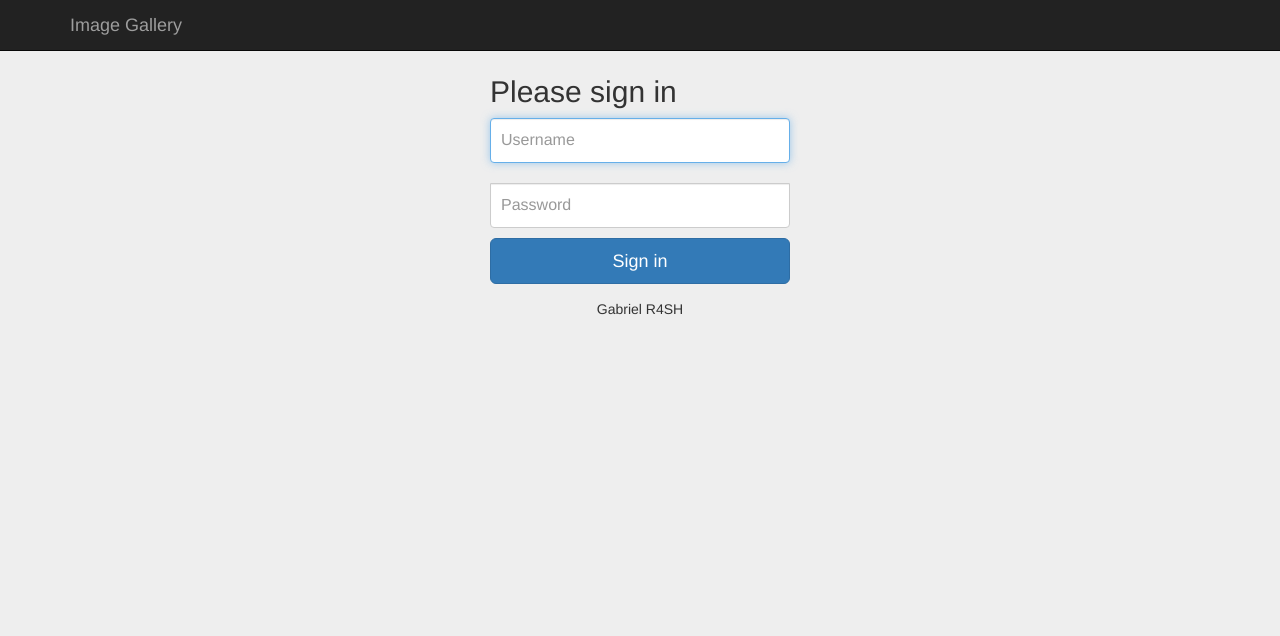
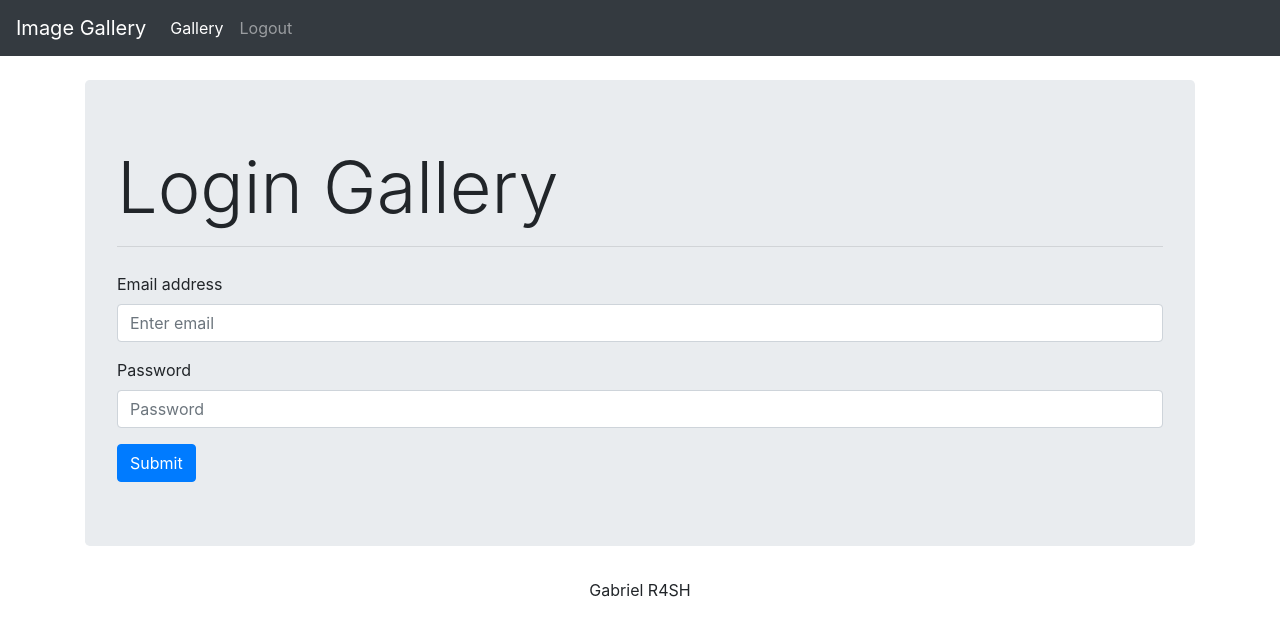
Before and after one commit to GabrielR4SH/Galery_Photo-PHP, a PHP site: page / in a window 1280 px wide. Shown: the top 636 px of the page. Run offline with PHP 8.4, Linux system fonts and the light colour scheme; some libraries are stand-ins or nearby versions.

Commit message:
Login Screen Ready for tests

```diff
--- a/css/signin.css
+++ b/css/signin.css
@@ -1,40 +1,13 @@
+
+*{
+  margin: 0;
+}
 body {
-    padding-top: 40px;
-    padding-bottom: 40px;
-    background-color: #eee;
+    background-color: rgb(226, 216, 216);
   }
 
-  .form-signin {
-    max-width: 330px;
-    padding: 15px;
-    margin: 0 auto;
-  }
-  .form-signin .form-signin-heading,
-  .form-signin .checkbox {
-    margin-bottom: 10px;
-  }
-  .form-signin .checkbox {
-    font-weight: normal;
-  }
-  .form-signin .form-control {
-    position: relative;
-    height: auto;
-    -webkit-box-sizing: border-box;
-       -moz-box-sizing: border-box;
-            box-sizing: border-box;
-    padding: 10px;
-    font-size: 16px;
-  }
-  .form-signin .form-control:focus {
-    z-index: 2;
-  }
-  .form-signin input[type="email"] {
-    margin-bottom: -1px;
-    border-bottom-right-radius: 0;
-    border-bottom-left-radius: 0;
-  }
-  .form-signin input[type="password"] {
-    margin-bottom: 10px;
-    border-top-left-radius: 0;
-    border-top-right-radius: 0;
-  }
+form{
+
+  margin-top: 25px;
+
+}
--- a/includes/_header.php
+++ b/includes/_header.php
@@ -1,72 +1,39 @@
-<?php
-include "includes/_login_check.php";
-?>
+<!doctype html>
+<html lang="en">
 
-<!DOCTYPE html>
-<html lang="en">
-  <head>
+<head>
+    <title>Title</title>
+    <!-- Required meta tags -->
     <meta charset="utf-8">
-    <meta http-equiv="X-UA-Compatible" content="IE=edge">
-    <meta name="viewport" content="width=device-width, initial-scale=1">
+    <meta name="viewport" content="width=device-width, initial-scale=1, shrink-to-fit=no">
+    <link rel="stylesheet" href="css/signin.css">
+    <link rel="stylesheet" href="https://stackpath.bootstrapcdn.com/bootstrap/4.3.1/css/bootstrap.min.css" integrity="sha384-ggOyR0iXCbMQv3Xipma34MD+dH/1fQ784/j6cY/iJTQUOhcWr7x9JvoRxT2MZw1T" crossorigin="anonymous">
+    <!-- jQuery first, then Popper.js, then Bootstrap JS -->
+    <script src="https://code.jquery.com/jquery-3.3.1.slim.min.js" integrity="sha384-q8i/X+965DzO0rT7abK41JStQIAqVgRVzpbzo5smXKp4YfRvH+8abtTE1Pi6jizo" crossorigin="anonymous"></script>
+    <script src="https://cdnjs.cloudflare.com/ajax/libs/popper.js/1.14.7/umd/popper.min.js" integrity="sha384-UO2eT0CpHqdSJQ6hJty5KVphtPhzWj9WO1clHTMGa3JDZwrnQq4sF86dIHNDz0W1" crossorigin="anonymous"></script>
+    <script src="https://stackpath.bootstrapcdn.com/bootstrap/4.3.1/js/bootstrap.min.js" integrity="sha384-JjSmVgyd0p3pXB1rRibZUAYoIIy6OrQ6VrjIEaFf/nJGzIxFDsf4x0xIM+B07jRM" crossorigin="anonymous"></script>
 
-    <meta name="description" content="">
-    <meta name="author" content="">
+</head>
 
-    <title>Image Gallery</title>
+<body>
+    <!-- Navigation -->
+    <nav class="navbar navbar-expand-lg navbar-dark bg-dark">
+        <a class="navbar-brand" href="index.php">Image Gallery</a>
+        <button class="navbar-toggler" type="button" data-toggle="collapse" data-target="#navbarTogglerDemo02" aria-controls="navbarTogglerDemo02" aria-expanded="false" aria-label="Toggle navigation">
+            <span class="navbar-toggler-icon"></span>
+        </button>
 
-    <script src="https://ajax.googleapis.com/ajax/libs/jquery/3.1.0/jquery.min.js"></script>
-    <script src="https://cdnjs.cloudflare.com/ajax/libs/twitter-bootstrap/3.3.7/js/bootstrap.min.js"></script>
+        <div class="collapse navbar-collapse" id="navbarTogglerDemo02">
+            <ul class="navbar-nav mr-auto mt-2 mt-lg-0">
+                <li class="nav-item active">
+                    <a class="nav-link" href="gallery.php">Gallery <span class="sr-only">(current)</span></a>
+                </li>
+                <li class="nav-item">
+                    <a class="nav-link" href="#">Logout</a>
+                </li>
+            </ul>
 
-    <!-- Bootstrap core CSS -->
-    <link href="https://cdnjs.cloudflare.com/ajax/libs/twitter-bootstrap/3.3.7/css/bootstrap.css" rel="stylesheet">
-
-    <!-- IE10 viewport hack for Surface/desktop Windows 8 bug -->
-    <link href="css/ie10.css" rel="stylesheet">
-
-    <!-- Custom styles for this template -->
-    <link href="css/signin.css" rel="stylesheet">
-
-    <!-- Custom styles for this template -->
-    <link href="css/thumbnail-gallery.css" rel="stylesheet">
-
-    <!-- HTML5 shim and Respond.js for IE8 support of HTML5 elements and media queries -->
-    <!--[if lt IE 9]>
-      <script src="https://oss.maxcdn.com/html5shiv/3.7.3/html5shiv.min.js"></script>
-      <script src="https://oss.maxcdn.com/respond/1.4.2/respond.min.js"></script>
-    <![endif]-->
-  </head>
-
-  <body>
-
-     <!-- Navigation -->
-    <nav class="navbar navbar-inverse navbar-fixed-top" role="navigation">
-        <div class="container">
-            <!-- Brand and toggle get grouped for better mobile display -->
-            <div class="navbar-header">
-                <button type="button" class="navbar-toggle" data-toggle="collapse" data-target="#bs-example-navbar-collapse-1">
-                    <span class="sr-only">Toggle navigation</span>
-                    <span class="icon-bar"></span>
-                    <span class="icon-bar"></span>
-                    <span class="icon-bar"></span>
-                </button>
-                <a class="navbar-brand" href="index.php">Image Gallery</a>
-            </div>
-            <!-- Collect the nav links, forms, and other content for toggling -->
-            <?php if($basename != "index") { ?>
-            <div class="collapse navbar-collapse" id="bs-example-navbar-collapse-1">
-                <ul class="nav navbar-nav">
-                    <li>
-                        <a href="gallery.php">Gallery</a>
-                    </li>
-                    <li>
-                        <a href="" id="logoutbtn">Logout</a>
-                    </li>
-                </ul>
-            </div>
-            <?php } ?>
-            <!-- /.navbar-collapse -->
         </div>
-        <!-- /.container -->
     </nav>
 
     <div class="container">
--- a/index.php
+++ b/index.php
@@ -4,24 +4,25 @@ include "includes/_process_include.php";
 include "includes/_header.php";
 
 ?>
+<br>
+<div class="jumbotron">
+    <h1 class="display-3">Login Gallery</h1>
+    <hr>
+    <form>
+  <div class="form-group">
+    <label for="exampleInputEmail1">Email address</label>
+    <input type="email" class="form-control" id="exampleInputEmail1" aria-describedby="emailHelp" placeholder="Enter email" id="username" name="username">
 
+  </div>
+  <div class="form-group">
+    <label for="exampleInputPassword1">Password</label>
+    <input type="password" class="form-control" id="exampleInputPassword1" placeholder="Password" name="password" id="password">
+  </div>
 
-<form class="form-signin">
-    <h2 class="form-signin-heading">Please sign in</h2>
-    <label for="inputEmail" class="sr-only">Username</label>
-    <input type="input" id="username" class="form-control" placeholder="Username" required autofocus>
-    <br>
-    <label for="inputPassword" class="sr-only">Password</label>
-    <input type="password" id="password" class="form-control" placeholder="Password" required>
-    <div class="checkbox">
-
-    </div>
-    <input type="hidden" id="nextURL" class="form-control" value=<?= Gallery_Page_Link ?>>
-    <button class="btn btn-lg btn-primary btn-block" id="loginbtn" type="button">Sign in</button>
-
-    <div id="loader text-center"></div>
+  <button type="submit" class="btn btn-primary">Submit</button>
 </form>
 
+</div>
 
 <?php
 include "includes/_footer.php";
```
